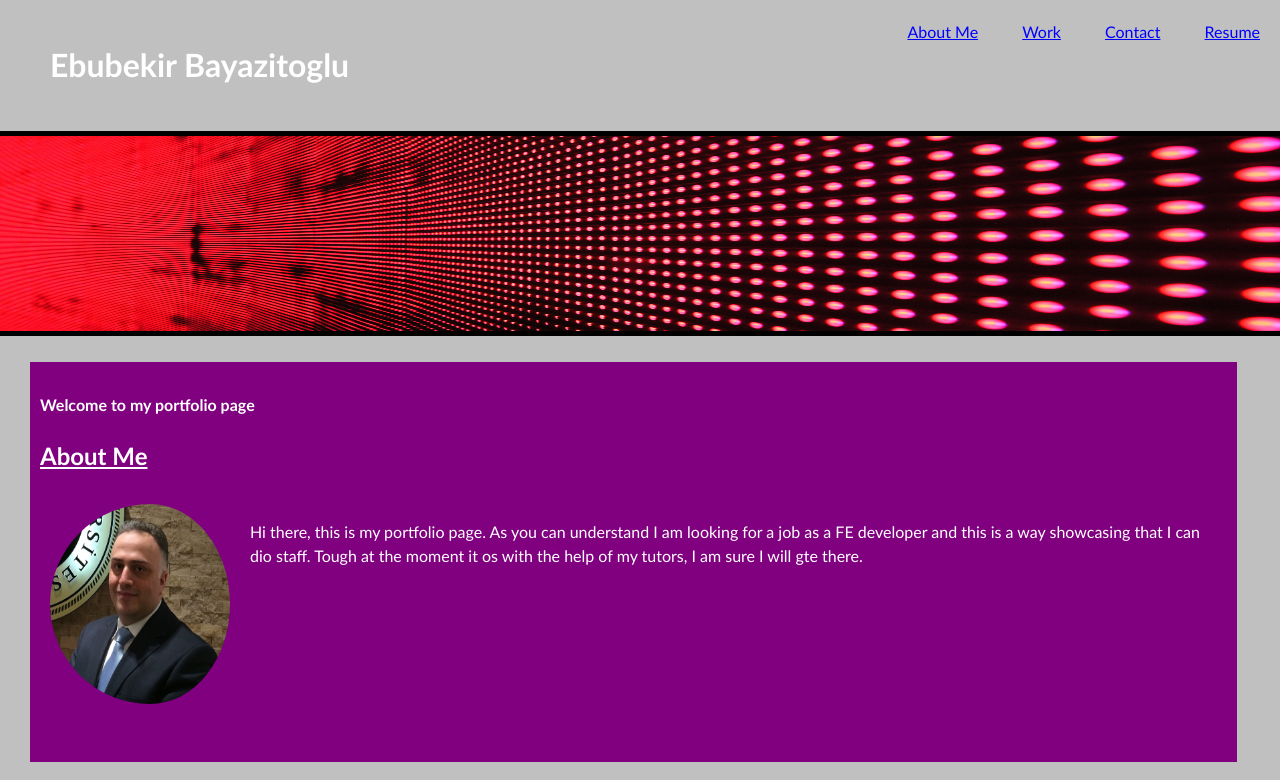
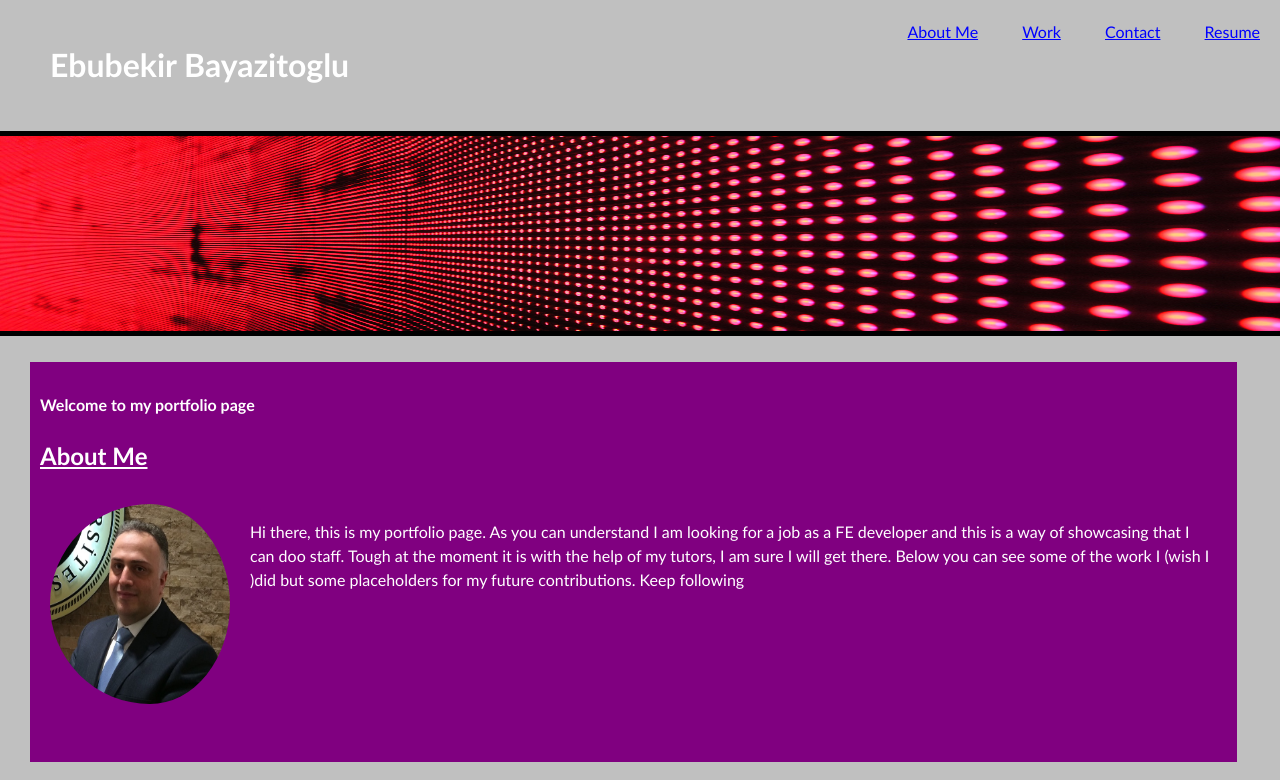
Before and after one commit to ebayazitoglu/challenges-week-2, a plain HTML site: page index.html in a window 1280 px wide. Shown: the top 780 px of the page. Drawn offline with Linux system fonts and the light colour scheme.

Commit message:
my portfolio

```diff
--- a/index.html
+++ b/index.html
@@ -37,7 +37,10 @@
       <h2 id="about-me">About Me</h2>
       <div id="info">
         <img id="my-pic" src="images/Ebubekir resim Orhangazi Logo.jpg" alt="picture" width="200" height="200"/>
-        <p>Hi there, this is my portfolio page. As you can understand I am looking for a job as a FE developer and this is a way showcasing that I can dio staff. Tough at the moment it os with the help of my tutors, I am sure I will gte there.</p>
+        <p>Hi there, this is my portfolio page. As you can understand I am looking for a job as a FE developer and this is a way of showcasing that I can doo staff.
+          Tough at the moment it is with the help of my tutors, I am sure I will get there.
+          Below you can see some of the work I (wish I )did but some placeholders for my future contributions.
+          Keep following</p>
       </div>
     </section>
 
```
